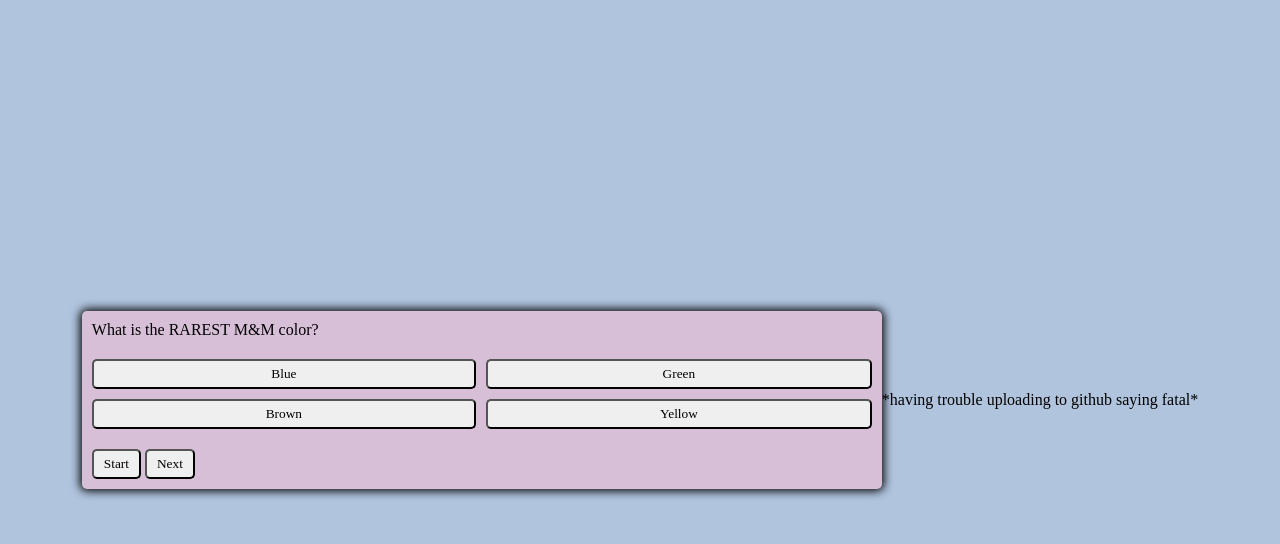
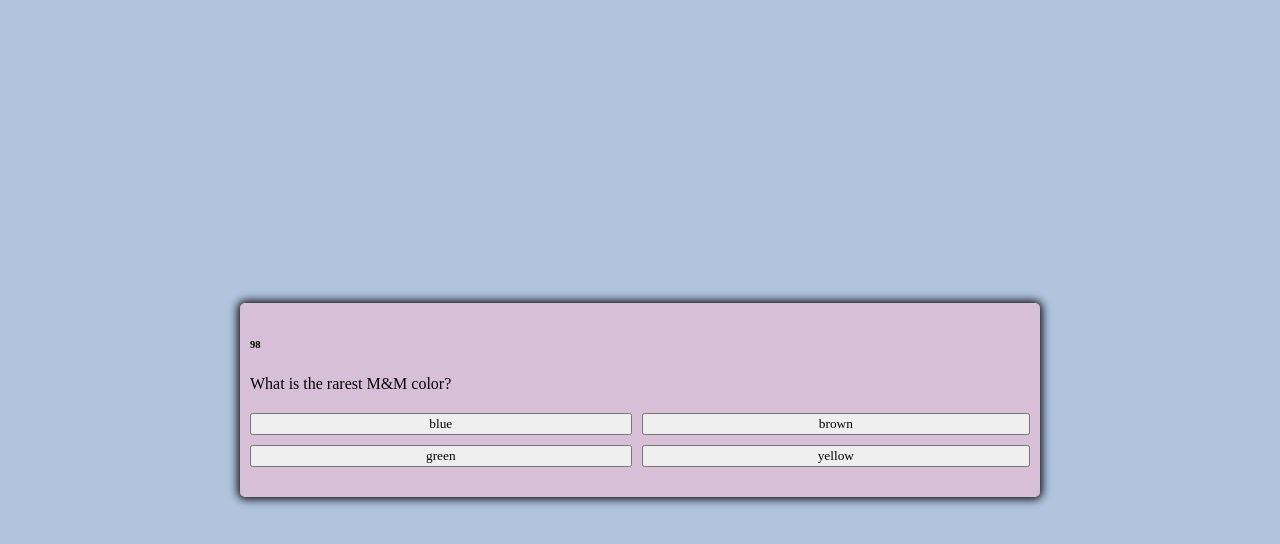
Before and after one commit to bethtgreen/Quick-Quiz, a plain HTML site: page index.html in a window 1280 px wide. Both pictures are taken after a click on the button "Start". Drawn offline with Linux system fonts and the light colour scheme.

Commit message:
almost done, putting final touches. still needs styling and ending score

```diff
--- a/index.html
+++ b/index.html
@@ -9,21 +9,19 @@
 </head>
 <body>
     <div class="container">
-        <div id="question-container" class="hide">
-            <div id="question">What is the RAREST M&M color?</div>
+        <div id="start-container" class="card">
+            <button id="start">Start</button>
+        </div>
+        <div id="question-container" class="card hide">
+            <h6 id="timer"></h6>
+            <div id="question"></div>
             <div id="answer-buttons" class="btn-grid">
-                <button class="btn">Blue</button>
-                <button class="btn">Green</button>
-                <button class="btn">Brown</button>
-                <button class="btn">Yellow</button>
-            </div>
+                </div>
         </div>
-        <div class="controls">
-            <button id="start-btn" class="start-btn btn">Start</button>
-            <button id="next-btn" class = "next-btn btn hide">Next</button>
+        <div id="end-container" class="card hide">
+           <input type="text" id="initials" max="3"/>
+            <button id="submit">Submit</button>
         </div>
     </div>
 </body>
 </html>
-
-*having trouble uploading to github saying fatal*
--- a/script.js
+++ b/script.js
@@ -0,0 +1,107 @@
+var questions = [
+    {
+        question: "What is the rarest M&M color?",
+        choices:["blue", "brown", "green", "yellow"],
+        correct: "brown"
+    },
+    {
+        question: "Which of these candies is vegan?",
+        choices:["Airheads", "Twix", "Kit-Kat", "Candy Corn"],
+        correct: "Airheads"
+    }
+
+];
+//global variables
+var questionEl = document.getElementById("question");
+var startButton = document.getElementById("start");
+var questionContainer = document.getElementById("question-container");
+var answerButtons = document.getElementById("answer-buttons");
+var correct = [];
+var index = 0;
+var time = 100;
+var timerId;
+var timerEl = document.getElementById("timer");
+var submitButton = document.getElementById("submit");
+var initialsEl = document.getElementById("initials");
+//functions
+function buildQuestionCard() {
+    timerId = setInterval(clockTick, 1000)
+    answerButtons.innerHTML = "";
+    var currentQuestion = questions[index]
+    questionEl.textContent = currentQuestion.question;
+
+    currentQuestion.choices.forEach(choice => {
+        var button = document.createElement("button");
+        button.textContent = choice;
+        button.setAttribute("value", choice);
+
+        button.onclick = questionClick;
+        answerButtons.appendChild(button);
+    });
+}
+function clockTick(){
+time--;
+timerEl.textContent = time;
+if (time <= 0) {
+    endGame();
+}
+
+}
+
+function startQuiz() {
+    var startEl = document.getElementById("start-container");
+    startEl.setAttribute("class", "hide");
+    questionContainer.removeAttribute("class", "hide");
+    buildQuestionCard()
+}
+function questionClick(){
+    console.log(this.value)
+    if (this.value !== questions[index].correct){
+        console.log("wrong");
+        // take time off timer
+        time -= 15;
+        //check for 0 on timer
+
+        if (time < 0) {
+            time = 0
+        }
+        timerEl.textContent = time;
+    }
+    else {
+        console.log("correct");
+        // add question to correct array
+        correct.push(questions[index].correct)
+    }
+    index++;
+    if (index === questions.length){
+    endGame();
+    } else {
+        buildQuestionCard();
+
+    }
+    // move on to next question
+}
+function endGame(){
+    clearInterval(timerId);
+    questionContainer.setAttribute ("class", "hide");
+    var endScreen = document.getElementById("end-container");
+    endScreen.removeAttribute("class", "hide");
+}
+function saveHighScore(){
+var initials = initialsEl.value.trim();
+console.log(initials);
+var score = correct.length * time;
+console.log(score);
+var newScore = {
+    score, initials
+}
+var highscores = JSON.parse(localStorage.getItem("highscores")) || [];
+console.log(highscores);
+
+highscores.push(newScore);
+localStorage.setItem("highscores", JSON.stringify(highscores));
+console.log(localStorage);
+}
+//event listeners
+startButton.addEventListener("click", startQuiz);
+submitButton.addEventListener("click", saveHighScore);
--- a/style.css
+++ b/style.css
@@ -71,6 +71,13 @@
 
 }
 
+.hide {
+    display: none
+
+}
+
+
+
 
 I NEED TO FIGURE OUT HOW TO BUILD A TIMER AND CONNECT IT TO WRONG VS RIGHT ANSWERS ON THIS QUIZ.
 I also need to figure out how to change the questions on click and give it new questions. 7 questions.
```
